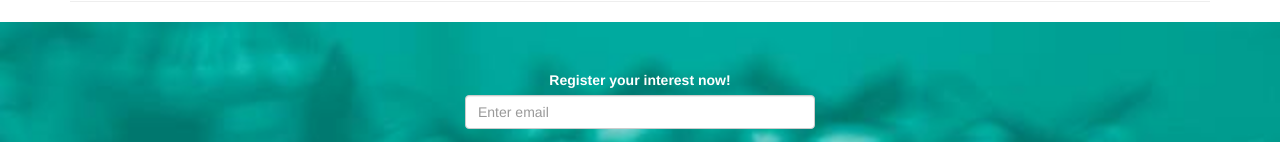
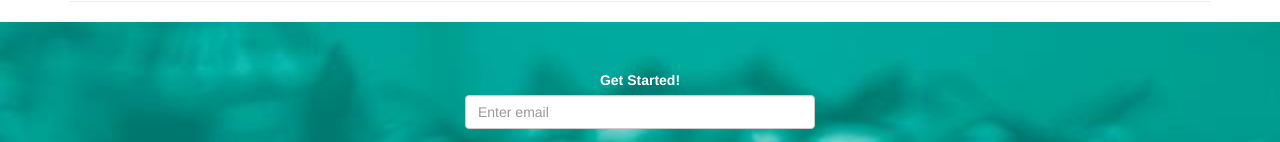
Before and after one commit to dpix/Gifter, a website: page public/index.html in a window 1280 px wide. Shown: the part 422-564 px from the top of the page. Drawn offline with nearby package versions, Linux system fonts and the light colour scheme.

Commit message:
text changes

```diff
--- a/public/index.html
+++ b/public/index.html
@@ -37,7 +37,7 @@
 				<div class="col-md-4">
 					<form action="signup" method="post">
 						<div class="form-group">
-							<label for="email">Register your interest now!</label>
+							<label for="email">Get Started!</label>
 							<input type="email" name="email" class="form-control" id="email" placeholder="Enter email">
 						</div>
 						<button type="submit" class="btn btn-default">Submit</button>
```
